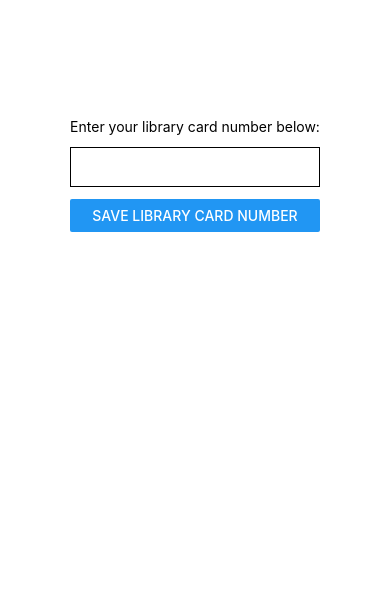
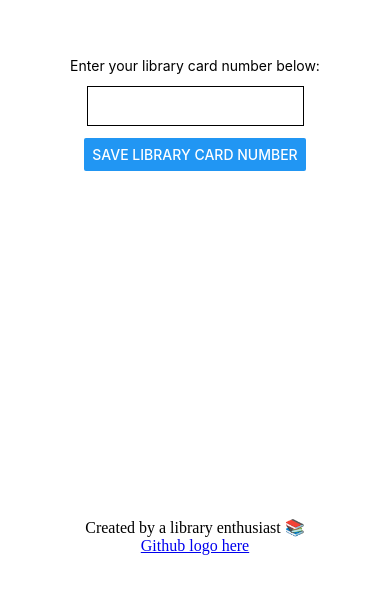
Before and after one commit to ericapisani/tpl-ecard, a React Native app: screen / in a window 390 px wide. Shown: the part 247-840 px from the top of the page. Built offline with nearby package versions, Linux system fonts and the light colour scheme.

Commit message:
Add initial footer

```diff
--- a/App.js
+++ b/App.js
@@ -18,6 +18,15 @@ export function dataReducer(state, action) {
     default:
       return state;
   }
+}
+
+function createFooter() {
+  return (
+    <View style={styles.footer}>
+      Created by a library enthusiast 📚 <br />
+      <a href="https://github.com/ericapisani/tpl-ecard/">Github logo here</a>
+    </View>
+  );
 }
 
 export default function App() {
@@ -66,7 +75,7 @@ export default function App() {
   return (
     <View style={styles.container}>
       {libraryCardNumber && (
-        <View>
+        <View style={styles.cardForm}>
           <Barcode
             value={libraryCardNumber}
             options={{ format: 'codabar' }}
@@ -81,7 +90,7 @@ export default function App() {
       )
       }
       {!libraryCardNumber && (
-        <View>
+        <View style={styles.cardForm}>
           <Text>Enter your library card number below:</Text>
           <TextInput
             onChangeText={onChangeNumber}
@@ -99,6 +108,7 @@ export default function App() {
         </View>
       )}
       <StatusBar style="auto" />
+      {createFooter()}
     </View>
   );
 }
@@ -107,8 +117,18 @@ const styles = StyleSheet.create({
   container: {
     flex: 1,
     backgroundColor: '#fff',
+    //alignItems: 'center',
+    justifyContent: 'space-evenly',
+  },
+  cardForm: {
+    flexGrow: 5,
     alignItems: 'center',
-    justifyContent: 'space-evenly',
+    justifyContent: 'center',
+  },
+  footer: {
+    flex: 1,
+    justifyContent: 'center',
+    alignItems: 'center',
   },
   libraryCardNumberInput: {
     // Numbers use 'pixel' as the metric
```
